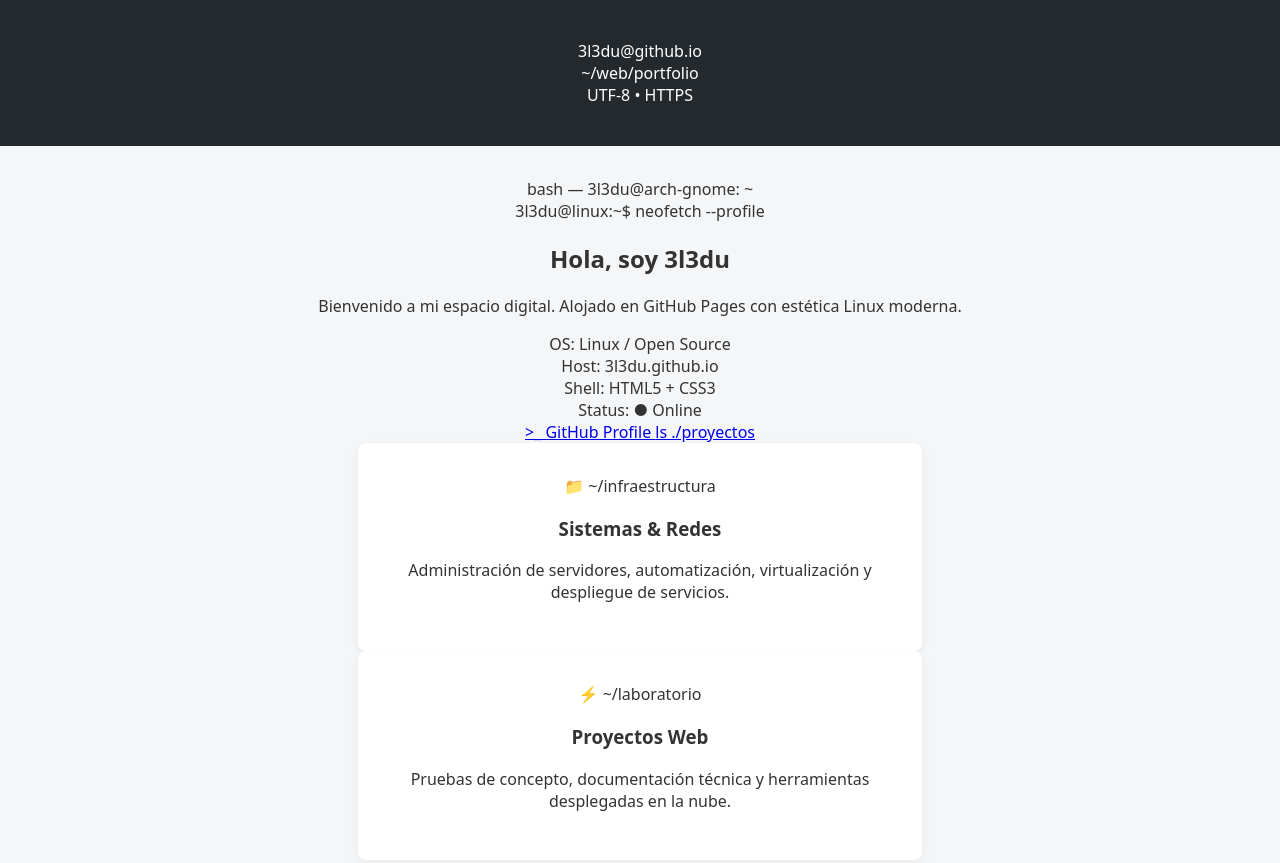
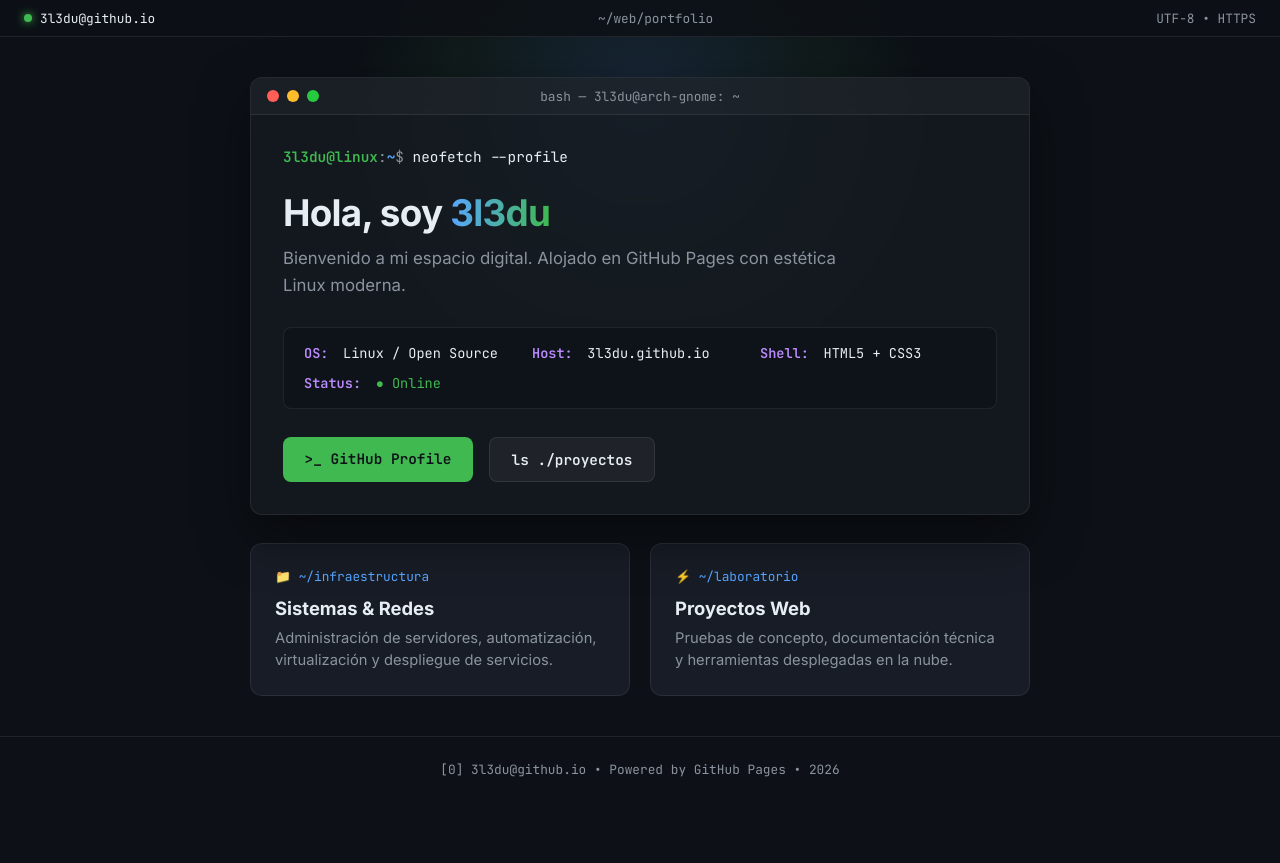
Before and after one commit to 3l3du/3l3du.github.io, a plain HTML site: page index.html in a window 1280 px wide. Shown: the top 863 px of the page. After the commit the page ends 802 px from the top, so only its background shows below. Drawn offline with Linux system fonts and the light colour scheme.

Commit message:
Update style.css

```diff
--- a/style.css
+++ b/style.css
@@ -1,62 +1,278 @@
-/* Estilos generales y colores base */
-body {
-    font-family: system-ui, -apple-system, sans-serif;
-    background-color: #f4f6f8;
-    color: #333333;
+:root {
+    --bg-base: #0d1117;
+    --bg-surface: rgba(22, 27, 34, 0.78);
+    --bg-card: rgba(30, 36, 46, 0.65);
+    --border-subtle: rgba(255, 255, 255, 0.08);
+    --border-glow: rgba(88, 166, 255, 0.3);
+    --text-primary: #e6edf3;
+    --text-secondary: #8b949e;
+    --accent-green: #3fb950;
+    --accent-cyan: #58a6ff;
+    --accent-purple: #bc8cff;
+}
+
+* {
+    box-sizing: border-box;
     margin: 0;
     padding: 0;
+}
+
+body {
+    font-family: 'Inter', system-ui, -apple-system, sans-serif;
+    background-color: var(--bg-base);
+    color: var(--text-primary);
+    min-height: 100vh;
     display: flex;
     flex-direction: column;
-    min-height: 100vh;
     justify-content: space-between;
-    text-align: center;
+    overflow-x: hidden;
+    position: relative;
 }
 
-header {
-    background-color: #24292e; /* Color estilo GitHub */
-    color: #ffffff;
-    padding: 2.5rem 1rem;
+.mono {
+    font-family: 'JetBrains Mono', monospace;
 }
 
-header h1 {
-    margin: 0 0 0.5rem 0;
-    font-size: 2rem;
+/* Resplandor ambiental moderno */
+.background-glow {
+    position: fixed;
+    top: -15%;
+    left: 50%;
+    transform: translateX(-50%);
+    width: 700px;
+    height: 450px;
+    background: radial-gradient(circle, rgba(88, 166, 255, 0.14) 0%, rgba(63, 185, 80, 0.06) 45%, transparent 70%);
+    pointer-events: none;
+    z-index: -1;
 }
 
-main {
-    padding: 2rem 1rem;
+/* Barra superior estilo GNOME / Waybar */
+.top-bar {
+    display: flex;
+    justify-content: space-between;
+    align-items: center;
+    padding: 0.6rem 1.5rem;
+    background: rgba(13, 17, 23, 0.85);
+    backdrop-filter: blur(12px);
+    border-bottom: 1px solid var(--border-subtle);
+    font-size: 0.8rem;
+    color: var(--text-secondary);
 }
 
-/* Diseño de tarjeta central */
-.card {
-    background-color: #ffffff;
-    max-width: 500px;
-    margin: 0 auto;
-    padding: 2rem;
-    border-radius: 8px;
-    box-shadow: 0 4px 12px rgba(0, 0, 0, 0.05);
+.bar-left {
+    display: flex;
+    align-items: center;
+    gap: 0.5rem;
+    color: var(--text-primary);
 }
 
-.btn {
-    display: inline-block;
-    background-color: #2ea44f; /* Verde clásico de GitHub */
-    color: #ffffff;
-    padding: 0.75rem 1.5rem;
-    border-radius: 6px;
-    text-decoration: none;
-    font-weight: bold;
-    margin-top: 1rem;
-    transition: background-color 0.2s;
+.status-dot {
+    width: 8px;
+    height: 8px;
+    background-color: var(--accent-green);
+    border-radius: 50%;
+    box-shadow: 0 0 8px var(--accent-green);
 }
 
-.btn:hover {
-    background-color: #2c974b;
+.container {
+    width: 100%;
+    max-width: 820px;
+    margin: 2.5rem auto;
+    padding: 0 1.25rem;
+    display: flex;
+    flex-direction: column;
+    gap: 1.75rem;
+}
+
+/* Ventana principal estilo Terminal */
+.terminal-window {
+    background: var(--bg-surface);
+    backdrop-filter: blur(16px);
+    border: 1px solid var(--border-subtle);
+    border-radius: 12px;
+    box-shadow: 0 20px 50px rgba(0, 0, 0, 0.5);
+    overflow: hidden;
+}
+
+.window-header {
+    background: rgba(255, 255, 255, 0.03);
+    padding: 0.75rem 1rem;
+    display: flex;
+    align-items: center;
+    border-bottom: 1px solid var(--border-subtle);
+    position: relative;
+}
+
+.window-controls {
+    display: flex;
+    gap: 8px;
+}
+
+.control {
+    width: 12px;
+    height: 12px;
+    border-radius: 50%;
+}
+
+.close { background-color: #ff5f56; }
+.minimize { background-color: #ffbd2e; }
+.maximize { background-color: #27c93f; }
+
+.window-title {
+    position: absolute;
+    left: 50%;
+    transform: translateX(-50%);
+    font-size: 0.8rem;
+    color: var(--text-secondary);
+}
+
+.window-body {
+    padding: 2rem;
+}
+
+.prompt-line {
+    font-size: 0.9rem;
+    margin-bottom: 1.5rem;
+    color: var(--text-secondary);
+}
+
+.prompt-line .user { color: var(--accent-green); font-weight: 600; }
+.prompt-line .path { color: var(--accent-cyan); font-weight: 600; }
+.prompt-line .cmd { color: var(--text-primary); }
+
+.hero-content h1 {
+    font-size: 2.3rem;
+    font-weight: 700;
+    letter-spacing: -0.02em;
+    margin-bottom: 0.6rem;
+}
+
+.hero-content .accent {
+    background: linear-gradient(90deg, var(--accent-cyan), var(--accent-green));
+    -webkit-background-clip: text;
+    -webkit-text-fill-color: transparent;
+}
+
+.subtitle {
+    color: var(--text-secondary);
+    font-size: 1.05rem;
+    line-height: 1.6;
+    margin-bottom: 1.75rem;
+    max-width: 600px;
+}
+
+/* Bloque tipo Neofetch */
+.specs-grid {
+    display: grid;
+    grid-template-columns: repeat(auto-fit, minmax(170px, 1fr));
+    gap: 0.75rem;
+    background: rgba(13, 17, 23, 0.6);
+    border: 1px solid var(--border-subtle);
+    border-radius: 8px;
+    padding: 1rem 1.25rem;
+    margin-bottom: 1.75rem;
+    font-size: 0.85rem;
+}
+
+.spec-label {
+    color: var(--accent-purple);
+    font-weight: 600;
+    margin-right: 0.4rem;
+}
+
+.spec-value {
+    color: var(--text-primary);
+}
+
+.spec-value.online {
+    color: var(--accent-green);
+}
+
+/* Botones */
+.actions {
+    display: flex;
+    flex-wrap: wrap;
+    gap: 1rem;
+}
+
+.btn-primary, .btn-secondary {
+    padding: 0.75rem 1.35rem;
+    border-radius: 8px;
+    text-decoration: none;
+    font-size: 0.9rem;
+    font-weight: 600;
+    transition: all 0.2s ease;
+}
+
+.btn-primary {
+    background-color: var(--accent-green);
+    color: #0d1117;
+}
+
+.btn-primary:hover {
+    background-color: #4cc75d;
+    transform: translateY(-2px);
+    box-shadow: 0 6px 20px rgba(63, 185, 80, 0.3);
+}
+
+.btn-secondary {
+    background-color: rgba(255, 255, 255, 0.05);
+    color: var(--text-primary);
+    border: 1px solid var(--border-subtle);
+}
+
+.btn-secondary:hover {
+    border-color: var(--accent-cyan);
+    background-color: rgba(88, 166, 255, 0.1);
+}
+
+/* Tarjetas inferiores */
+.cards-grid {
+    display: grid;
+    grid-template-columns: repeat(auto-fit, minmax(280px, 1fr));
+    gap: 1.25rem;
+}
+
+.card {
+    background: var(--bg-card);
+    border: 1px solid var(--border-subtle);
+    border-radius: 12px;
+    padding: 1.5rem;
+    transition: border-color 0.2s, transform 0.2s;
+}
+
+.card:hover {
+    border-color: var(--border-glow);
+    transform: translateY(-2px);
+}
+
+.card-header {
+    font-size: 0.8rem;
+    color: var(--accent-cyan);
+    margin-bottom: 0.75rem;
+}
+
+.card h3 {
+    font-size: 1.15rem;
+    margin-bottom: 0.5rem;
+}
+
+.card p {
+    color: var(--text-secondary);
+    font-size: 0.92rem;
+    line-height: 1.5;
 }
 
 footer {
-    background-color: #ffffff;
-    color: #586069;
-    padding: 1rem;
-    font-size: 0.9rem;
-    border-top: 1px solid #e1e4e8;
+    text-align: center;
+    padding: 1.5rem;
+    font-size: 0.8rem;
+    color: var(--text-secondary);
+    border-top: 1px solid var(--border-subtle);
 }
+
+@media (max-width: 600px) {
+    .bar-center { display: none; }
+    .hero-content h1 { font-size: 1.8rem; }
+    .window-body { padding: 1.5rem; }
+}
```
